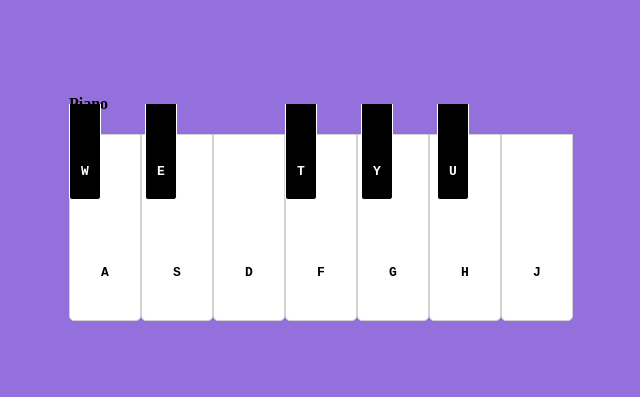
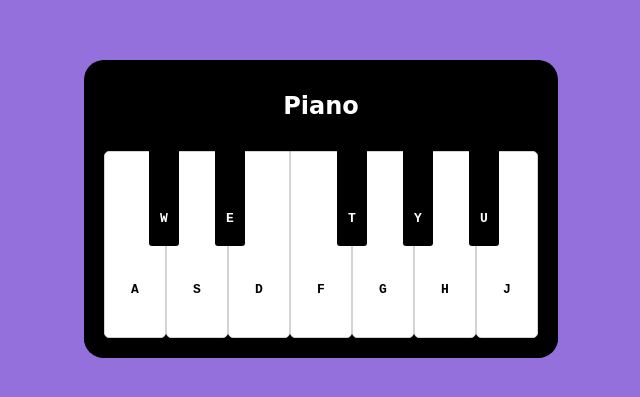
Before and after one commit to khushi-kothari/Keyboard-piano, a plain HTML site: page index.html in a window 1280 px wide. Shown: the part 131-528 px from the top of the page, without its empty margins (319-959 px from the left). Drawn offline with Linux system fonts and the light colour scheme; a web font is replaced by a local one.

Commit message:
Update style.css

```diff
--- a/style.css
+++ b/style.css
@@ -5,31 +5,59 @@
 
 .container {
   display: flex;
-    justify-content: center;
-    align-items: center;
   height: 80vh;
-    position:relative;
+  position: relative;
+  margin: 20px;
+}
+
+h4 {
+  background-color: black;
+  color: white;
+  font-family: "ZCOOL KuaiLe", cursive;
+  font-size: 1.5rem;
+}
+
+.sub-container {
+  margin: auto;
+  border: 20px solid black;
+  border-top: 0;
+  border-radius: 20px;
+  background-color: black;
+  text-align: center;
 }
 
 .white-keys kbd {
   background-color: white;
-    display: inline-block;
-    padding-top:130px;
+  padding-top: 130px;
   padding-bottom: 40px;
-    width: 70px;
+  width: 60px;
   text-align: center;
   border: 1px solid lightgray;
-    float:left;
-    border-radius:0 0 5px 5px;
+  float: left;
+  border-radius: 0 0 5px 5px;
+}
+
+.white-keys kbd:active {
+  border-top: 1px solid #777;
+  border-left: 1px solid #999;
+  border-bottom: 1px solid #999;
+  box-shadow: 2px 0 3px rgba(0, 0, 0, 0.1) inset,
+    -5px 5px 20px rgba(0, 0, 0, 0.2) inset, 0 0 3px rgba(0, 0, 0, 0.2);
+  background: linear-gradient(to bottom, #fff 0%, #e9e9e9 100%);
+}
+
+#keyA,
+#keyJ {
+  border-radius: 5px;
 }
 
 .black-keys {
   background-color: transparent;
-    width: 400px;
+  width: 350px;
   display: flex;
   justify-content: space-between;
   position: absolute;
-    top: 35.5%;
+  margin: 0px 45px;
 }
 
 .black-keys kbd {
@@ -38,9 +66,14 @@
   padding-top: 60px;
   padding-bottom: 20px;
   width: 30px;
-    color:white;
+  color: white;
   text-align: center;
-    border: 1px solid white;
   border-top: 0;
-    border-radius:0 0 3px 3px;
+  border-radius: 0 0 3px 3px;
 }
+
+.black-keys kbd:active {
+  box-shadow: -1px -1px 2px rgba(255, 255, 255, 0.2) inset,
+    0 -2px 2px 3px rgba(0, 0, 0, 0.6) inset, 0 1px 2px rgba(0, 0, 0, 0.5);
+  background: linear-gradient(to right, #444 0%, #222 100%);
+}
```
Lines whose indentation alone changed are shown as unchanged.
